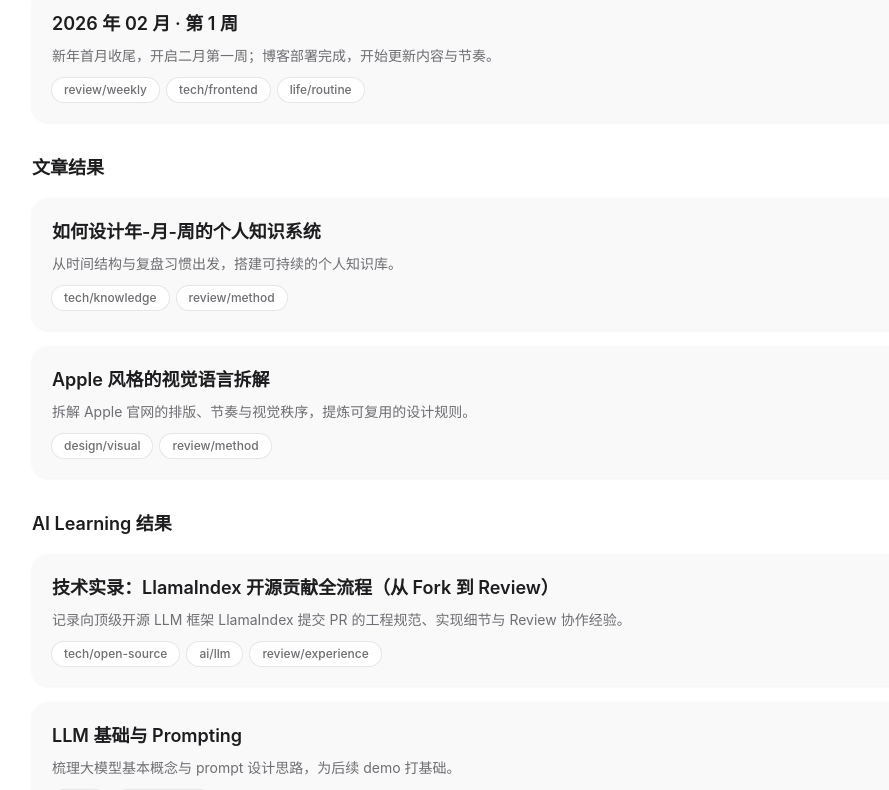
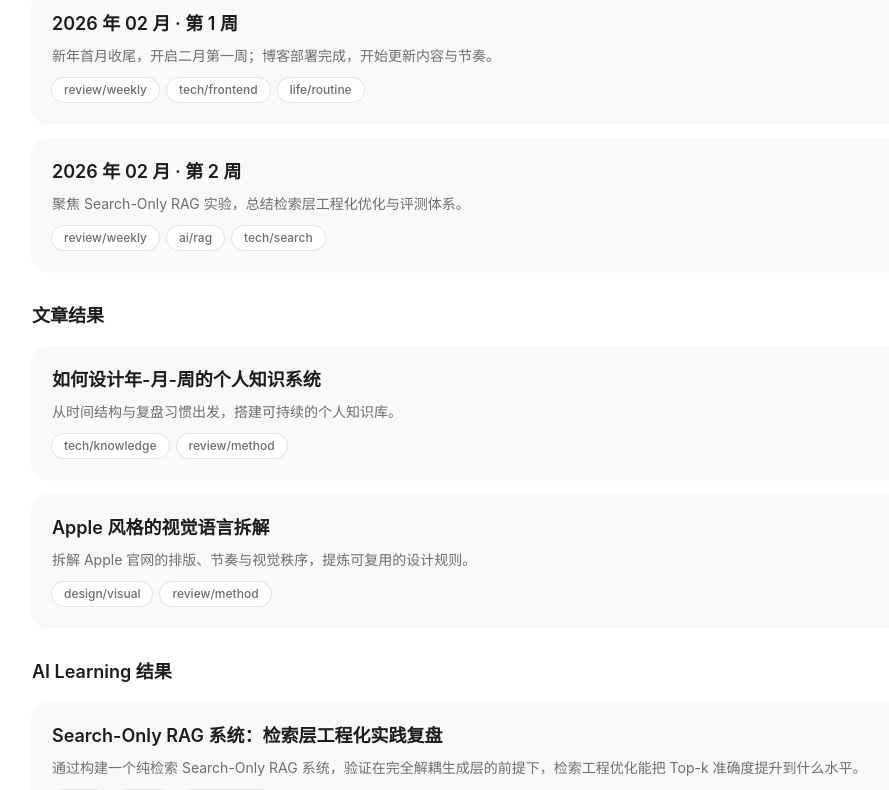
Before and after one commit to JorjininMath/Jin_Blog, a Next.js app: page /search in a window 1280 px wide. Shown: the part 420-1210 px from the top of the page, without its empty margins (144-1033 px from the left). Built offline with nearby package versions, Linux system fonts and the light colour scheme.

Commit message:
add new week and an blog about search-only rag

```diff
--- a/data/aiLearning.ts
+++ b/data/aiLearning.ts
@@ -1,6 +1,24 @@
 import { AILearningEntry } from "@/lib/types";
 
 export const aiLearningEntries: AILearningEntry[] = [
+  {
+    slug: "search-only-rag-engineering-review",
+    title: "Search-Only RAG 系统：检索层工程化实践复盘",
+    date: "2026-02-10",
+    topic: "RAG / Retrieval Engineering",
+    summary:
+      "通过构建一个纯检索 Search-Only RAG 系统，验证在完全解耦生成层的前提下，检索工程优化能把 Top-k 准确度提升到什么水平。",
+    tags: ["ai/llm", "ai/rag", "tech/search"],
+    content: [
+      "为了排查 RAG 系统中“生成层掩盖检索缺陷”的问题，这次实验将检索与生成完全解耦，构建了一个只返回原始证据的 Search-Only 系统。目标是验证：在不引入 LLM 的情况下，仅靠检索侧的工程化优化（检索策略 + 重排逻辑），可以把 Top-k 的命中效果做到什么程度。",
+      "数据上，为保证可复现且合规，选择 Hugging Face 上的 Amazon Reviews 数据集，通过 datasets 的 streaming 模式提取 asin、title、text、rating 等字段，统一清洗为本地 JSONL，首批约 5000 条评论，覆盖多品类，保证检索空间有一定复杂度。",
+      "系统分为离线索引与在线检索两部分。离线阶段使用 sentence-transformers/all-MiniLM-L6-v2 做向量化，并在本地构建 FAISS 索引并持久化，避免重复计算。在线阶段采用两阶段检索：先用向量相似度做基础召回（3×top_k 候选），再基于 Query 意图进行意图感知重排。",
+      "意图感知重排是这次工程化的核心：当 Query 带有 Negative 意图（如“缺点”“避雷”）时，对低评分（1–2 星）评论给予权重补偿；当识别到 Compare 意图时，强制执行 ASIN 多样化过滤，避免 Top-k 被单一商品垄断；General 场景下则保留原始余弦相似度排序。",
+      "评测方面，为量化改进效果，设计了 Hit@1 / Hit@3 / Hit@5 以及 Avg Best Rank 等指标，并对 10 组手工标注的 Golden Queries 做对比实验。结果显示：Hit@3 从 0.50 提升到 0.80，提升约 60%；Avg Best Rank 从 1.44 降到 1.11，约 23% 的优化，并且 Compare 意图的命中从基本失败变为稳定命中。",
+      "从 rerank_report.json 的分析可以看到，意图路由帮助将原本排在第 3–5 位的正确证据推到了 Top-1，在横向对比场景下，Metadata 过滤有效缓解了“向量检索只召回同一商品大量相似评论”的问题。不过也暴露出两点问题：基于关键词的意图识别在长难句下容易失效，以及短内容评论在向量空间中不如长文稳定，需要考虑长度归一化或额外特征。",
+      "整体结论是：RAG 的上限很大程度上取决于检索层。即使不引入 LLM，通过细化意图路由和结构化重排，也能显著提升特定业务场景下的表现。先把检索层做到可控、可解释，再叠加生成层，是更稳健的一条工程路径。后续计划包括：引入更复杂的语义重排模型（如 Cross-Encoder）、支持多轮对话下的 Query 改写，以及探索只把 LLM 作为总结层接入并对比幻觉率变化。"
+    ]
+  },
   {
     slug: "llamaindex-pr-contribution-experience",
     title: "技术实录：LlamaIndex 开源贡献全流程（从 Fork 到 Review）",
@@ -28,7 +46,10 @@ export const aiLearningEntries: AILearningEntry[] = [
     summary: "梳理大模型基本概念与 prompt 设计思路，为后续 demo 打基础。",
     tags: ["ai/llm", "ai/prompting"],
     resources: [
-      { label: "OpenAI Prompt Engineering Guide", url: "https://platform.openai.com/docs/guides/prompt-engineering" }
+      {
+        label: "OpenAI Prompt Engineering Guide",
+        url: "https://platform.openai.com/docs/guides/prompt-engineering"
+      }
     ],
     content: [
       "LLM 的输入输出形式与 token 概念。",
--- a/data/weekly.ts
+++ b/data/weekly.ts
@@ -36,5 +36,39 @@ export const weeklyEntries: WeeklyEntry[] = [
       }
     ],
     relatedArticles: ["design-year-month-week-system"]
+  },
+  {
+    id: "2026-02-w2",
+    title: "2026 年 02 月 · 第 2 周",
+    year: 2026,
+    month: 2,
+    week: 2,
+    dateRange: "02/08 - 02/14",
+    summary: "聚焦 Search-Only RAG 实验，总结检索层工程化优化与评测体系。",
+    tags: ["review/weekly", "ai/rag", "tech/search"],
+    highlights: [
+      "完成 Search-Only RAG 系统首轮实验与评测",
+      "梳理检索层工程化模式与意图感知重排逻辑"
+    ],
+    reflections: [
+      "RAG 的上限更多受限于检索而非生成，需要优先把检索层打磨扎实",
+      "规则式意图识别在复杂语句下存在边界，需要考虑轻量模型接入"
+    ],
+    thisWeekPlans: [
+      "整理 Search-Only RAG 实验文档并抽象为可复用模式",
+      "设计下一步基于 Cross-Encoder 的重排方案",
+      "继续维护本周求职节奏与反馈跟进"
+    ],
+    plans: [],
+    events: [
+      {
+        time: "This Week",
+        title: "Search-Only RAG 实验完成",
+        detail:
+          "构建纯检索 Search-Only RAG 系统，采用两阶段检索（向量基础召回 + 意图感知重排），并在 Amazon Reviews 数据上完成 Hit@N 与 Avg Best Rank 等指标评测。",
+        tags: ["ai/rag", "tech/search"]
+      }
+    ],
+    relatedArticles: []
   }
 ];
```
